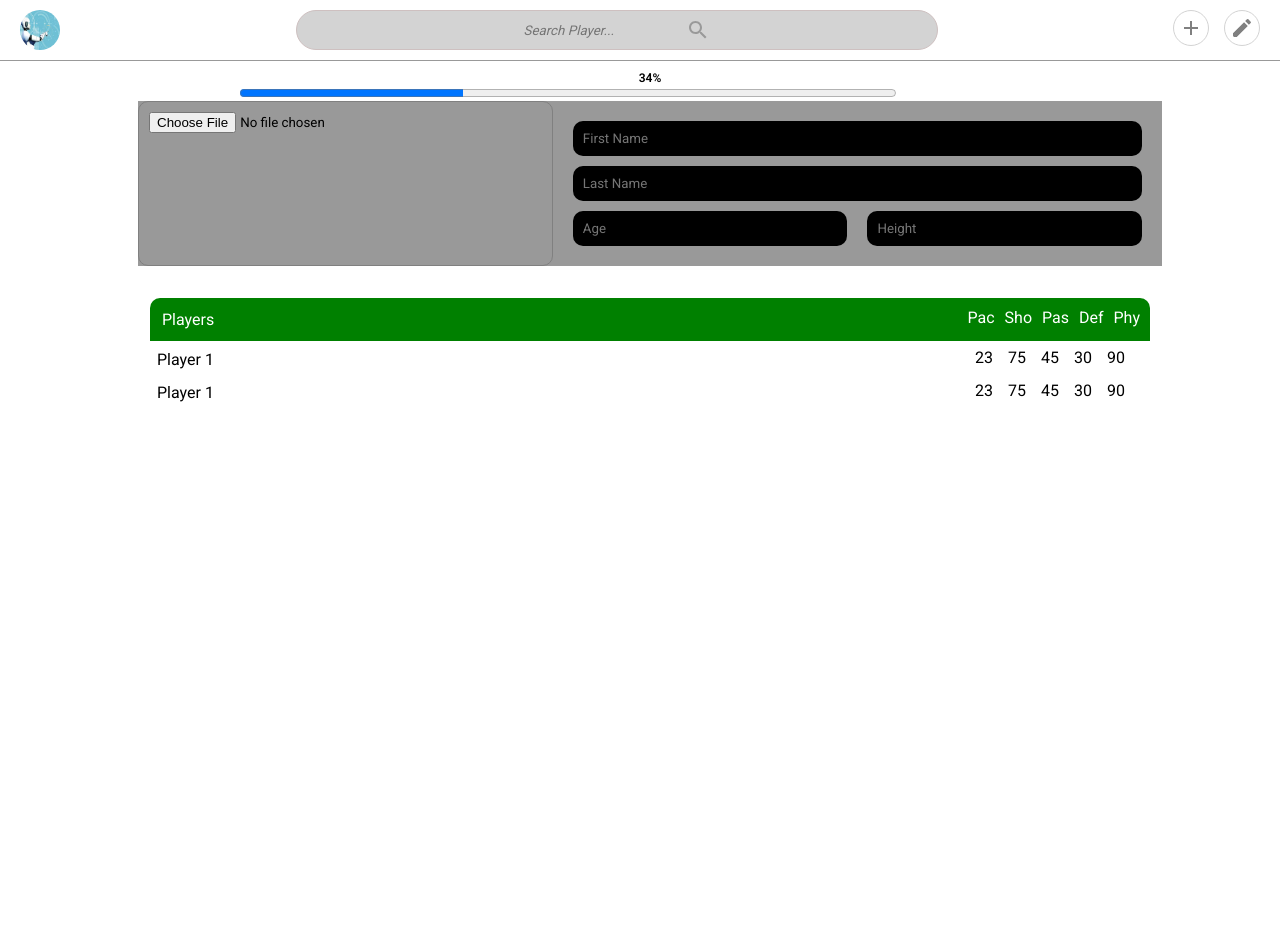
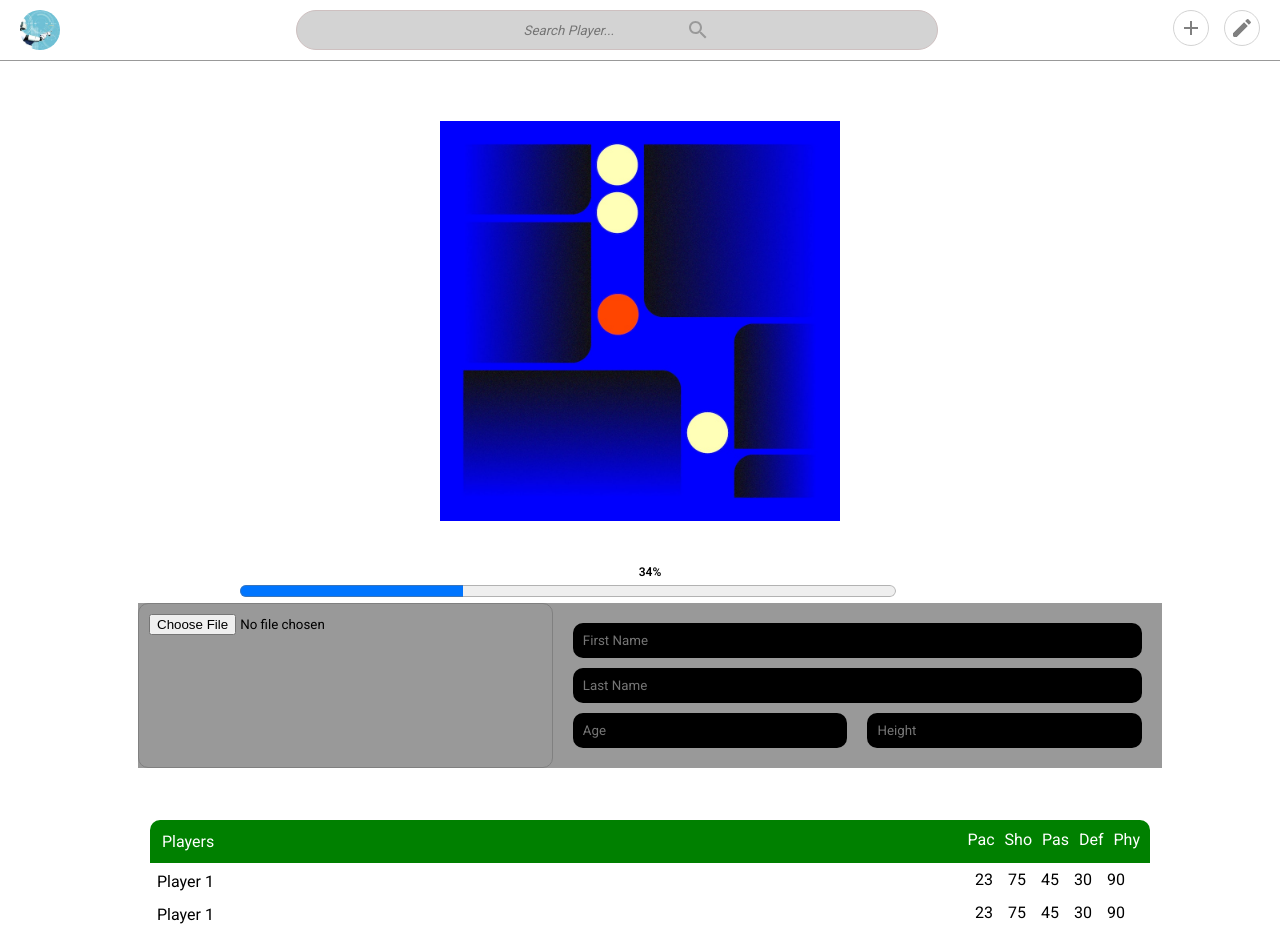
Before and after one commit to emmanuelomejua/tailwind-play, a React (Create React App) app: page / in a window 1280 px wide. Before the commit the page ends 800 px from the top, so only its background shows below. Built offline with nearby package versions, Linux system fonts and the light colour scheme.

Commit message:
home image

```diff
--- a/src/comps/form/form.css
+++ b/src/comps/form/form.css
@@ -6,6 +6,7 @@
     padding: 10px;
     width: 100%;
     border-radius: 10px;
+    margin: 20px 0px;
 }
 
 .progress{
@@ -17,7 +18,7 @@
 
 .progress > progress{
     width: 80%;
-    height: 1rem;
+    height: 1.5rem;
     padding: 0px 10px;
 }
 
@@ -77,3 +78,9 @@
     color: gray;
     background-color: #000000;
 }
+
+@media screen and (max-width: 650px){
+    .form__input{
+        flex-direction: column;
+    }
+}
--- /dev/null
+++ b/src/comps/image/Image.jsx
@@ -0,0 +1,19 @@
+import './image.css'
+import Img from '../../constants/player.jpg'
+
+const Image = () => {
+  return (
+    <section className="image">
+        <section className="image_cont">
+          <img src={Img} alt="" className="image_cont-img" />
+
+            <div className="">
+
+            </div>
+        </section>
+
+    </section>
+  )
+}
+
+export default Image
--- /dev/null
+++ b/src/comps/image/image.css
@@ -0,0 +1,10 @@
+.image{
+    display: flex;
+    justify-content: center;
+    align-items: center;
+}
+
+.image_cont-img{
+    width: 300;
+    height: 400px;
+}
--- a/src/comps/topbar/topbar.css
+++ b/src/comps/topbar/topbar.css
@@ -17,6 +17,7 @@
     height: 40px;
     width: 40px;
     border-radius: 50%;
+    object-fit: cover;
 }
 
 .navber__search{
--- a/src/pages/home/Home.jsx
+++ b/src/pages/home/Home.jsx
@@ -1,10 +1,12 @@
 import Form from '../../comps/form/Form'
 import Table from '../../comps/table/Table'
+import Image from '../../comps/image/Image'
 import './home.css'
 
 const Home = () => {
   return (
     <main className='home'>
+     <Image/>
      <Form/>
      <Table/>
     </main>
--- a/src/pages/home/home.css
+++ b/src/pages/home/home.css
@@ -3,5 +3,6 @@
     display: flex;
     flex-direction: column;
     margin: auto;
+    margin-top: 60px;
     gap: 10px;
 }
```
